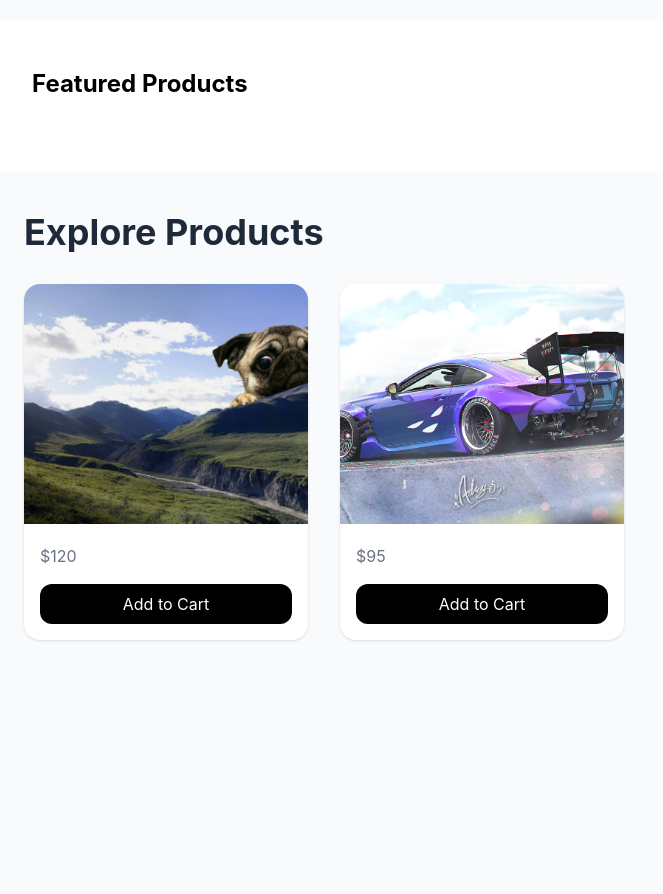
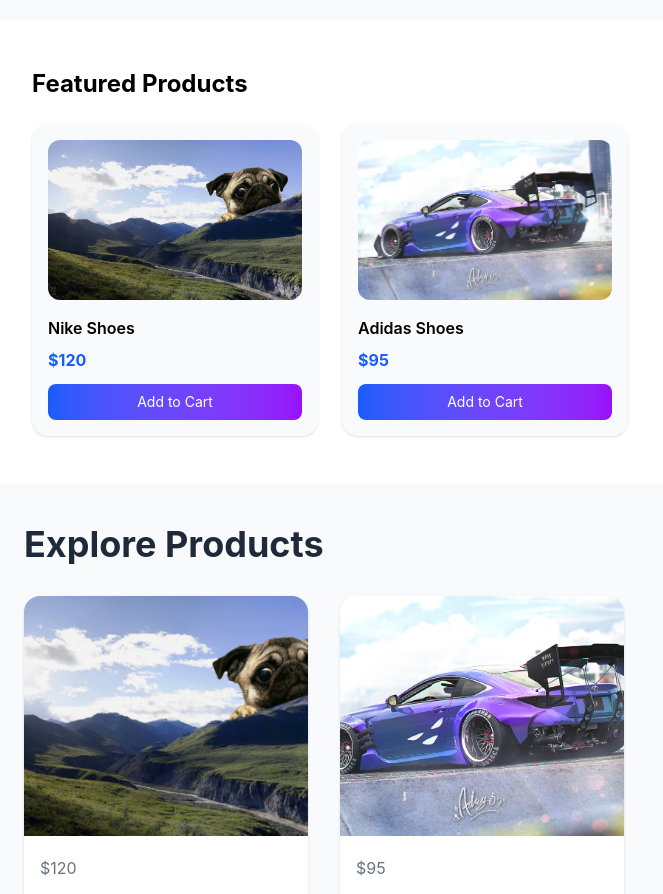
Before and after one commit to Bahram2006/ecommerce-web, a React (Vite) app: page / in a window 1280 px wide. Shown: the part 880-1774 px from the top of the page, without its empty margins (0-663 px from the left). Built offline with nearby package versions, Linux system fonts and the light colour scheme.

Commit message:
feat: add featured products grid section

```diff
--- a/src/components/product/FeaturedProducts.jsx
+++ b/src/components/product/FeaturedProducts.jsx
@@ -1,13 +1,37 @@
+import { products } from "../../data/products";
+
 export default function FeaturedProducts() {
   return (
     <section className="py-12 bg-white">
       <div className="max-w-7xl mx-auto px-8">
+        {/* TITLE */}
+        <h2 className="text-2xl font-bold mb-6">Featured Products</h2>
+        <div className="grid grid-cols-1 sm:grid-cols-2 md:grid-cols-4 gap-6">
+          {products.map((item) => (
+            <div
+              key={item.id}
+              className="bg-gray-50 rounded-2xl p-4 shadow-sm hover:shadow-lg transition"
+            >
+              {/* IMAGE */}
+              <img
+                src={item.image}
+                alt={item.name}
+                className="w-full h-40 object-cover rounded-xl mb-4"
+              />
 
-        {/* TITLE */}
-        <h2 className="text-2xl font-bold mb-6">
-          Featured Products
-        </h2>
+              {/* NAME */}
+              <h3 className="font-semibold mb-2">{item.name}</h3>
 
+              {/* PRICE */}
+              <p className="text-blue-600 font-bold mb-3">${item.price}</p>
+
+              {/* BUTTON */}
+              <button className="w-full bg-gradient-to-r from-blue-600 to-purple-600 text-white py-2 rounded-lg text-sm hover:opacity-90 transition">
+                Add to Cart
+              </button>
+            </div>
+          ))}
+        </div>
       </div>
     </section>
   );
```
